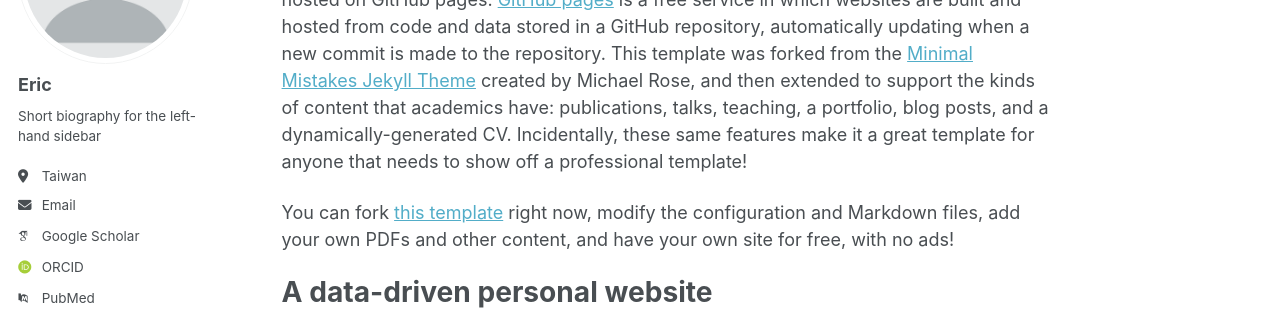
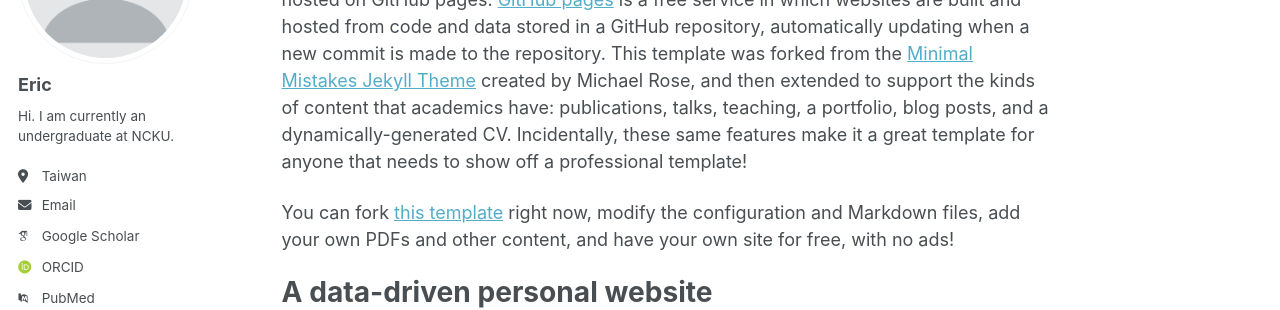
Before and after one commit to ericliu515515/ericliu515515.github.io, a Jekyll site: the page built from _pages/about.md, in a window 1280 px wide. Shown: the part 210-520 px from the top of the page. Built offline with Jekyll 4.4.1, drawn with Linux system fonts in a browser that asks for light colours; some web fonts are replaced; a script that is not in the unit is left out.

Commit message:
Update bio in configuration file

```diff
--- a/_config.yml
+++ b/_config.yml
@@ -26,7 +26,7 @@ author:
   avatar           : "profile.png"
   name             : "Eric"
   pronouns         : # example: "she/her"
-  bio              : "Short biography for the left-hand sidebar"
+  bio              : "Hi. I am currently an undergraduate at NCKU."
   location         : "Taiwan"
   employer         : # Username
   uri              : # URL
```
